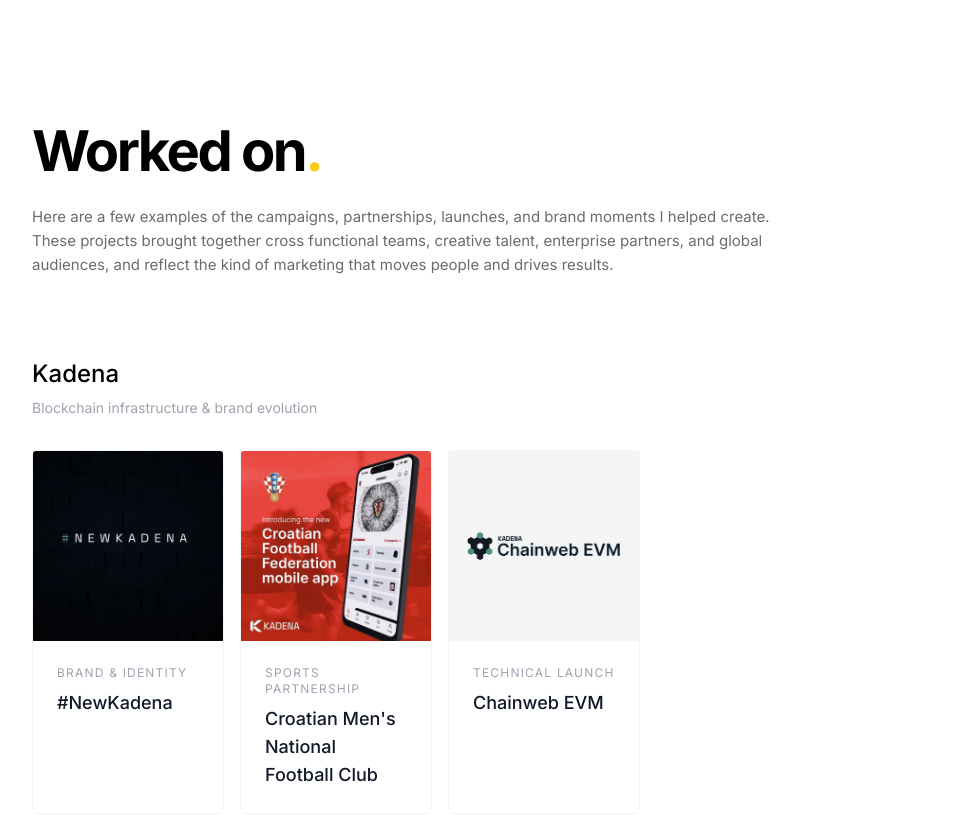
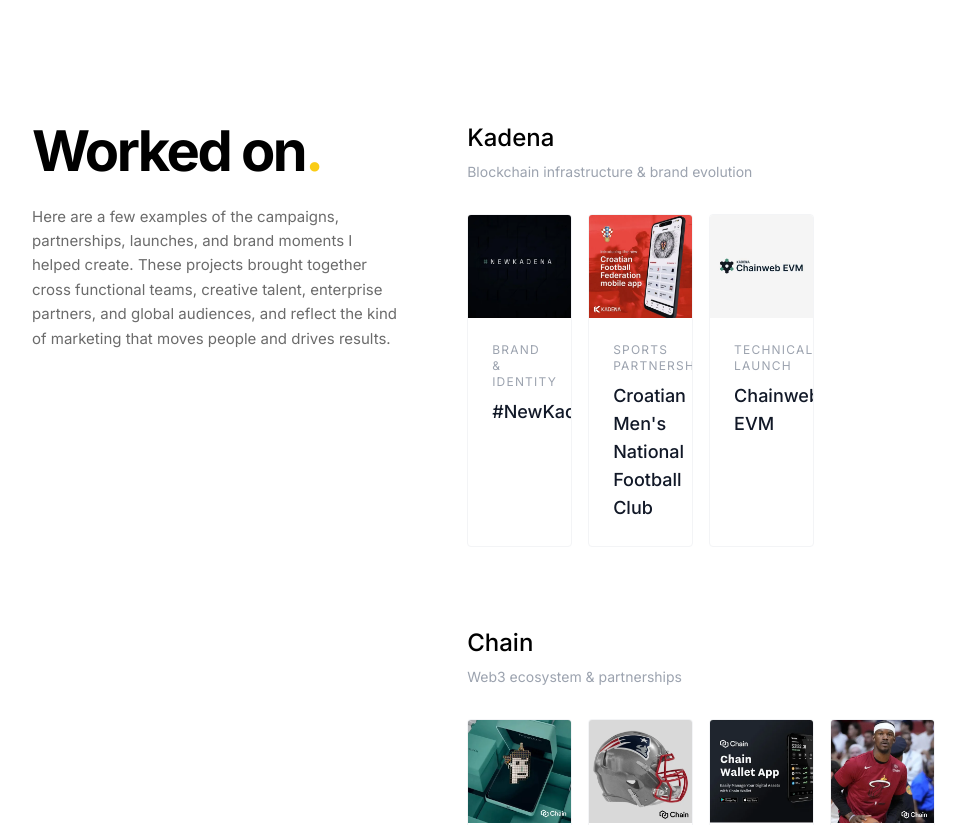
Before and after one commit to mrh1976/mherron, a Next.js app: page / in a window 1280 px wide. Shown: the part 8860-9685 px from the top of the page, without its empty margins (96-1061 px from the left). Built offline with nearby package versions, Linux system fonts and the light colour scheme.

Commit message:
Update WorkedOnSection.tsx

```diff
--- a/components/WorkedOnSection.tsx
+++ b/components/WorkedOnSection.tsx
@@ -61,15 +61,19 @@ export default function WorkedOnSection() {
   return (
     <section id="work" className="py-32 px-8">
       <div className="max-w-5xl mx-auto">
-        {/* Section Header - matching original styling */}
+        <div className="grid md:grid-cols-5 gap-16">
+          {/* Left Column - Sticky */}
+          <div className="md:col-span-2 md:sticky md:top-32 md:self-start">
             <h2 className="text-[48px] md:text-[56px] font-[800] mb-6 leading-[1.05] tracking-[-2.5px]">
               Worked on<span className="text-yellow-400">.</span>
             </h2>
-        <p className="text-[15px] text-[#6b6b6b] leading-relaxed mb-20 max-w-3xl">
+            <p className="text-[15px] text-[#6b6b6b] leading-relaxed">
               Here are a few examples of the campaigns, partnerships, launches, and brand moments I helped create. These projects brought together cross functional teams, creative talent, enterprise partners, and global audiences, and reflect the kind of marketing that moves people and drives results.
             </p>
+          </div>
 
-        {/* Client Groups */}
+          {/* Right Column - Scrollable */}
+          <div className="md:col-span-3">
             <div className="space-y-20">
           {sortedCompanies.map((company, groupIndex) => {
             const companyProjects = projectsByCompany[company];
@@ -122,7 +126,7 @@ export default function WorkedOnSection() {
                           <div className="text-xs uppercase tracking-widest text-gray-400 mb-2">
                             {getCategoryFromId(project.id)}
                           </div>
-                          <h4 className="text-lg font-medium text-gray-900 group-hover:text-gray-400 transition-colors">
+                          <h4 className="text-lg font-medium text-gray-900 group-hover:text-yellow-400 transition-colors">
                             {project.title}
                           </h4>
                         </div>
@@ -133,6 +137,8 @@ export default function WorkedOnSection() {
               </div>
             );
           })}
+        </div>
+          </div>
         </div>
       </div>
     </section>
```
Lines whose indentation alone changed are shown as unchanged.
